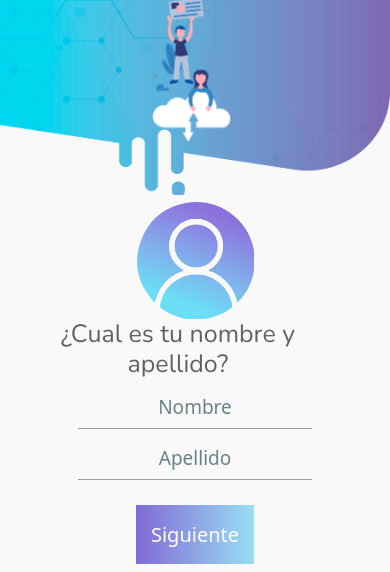
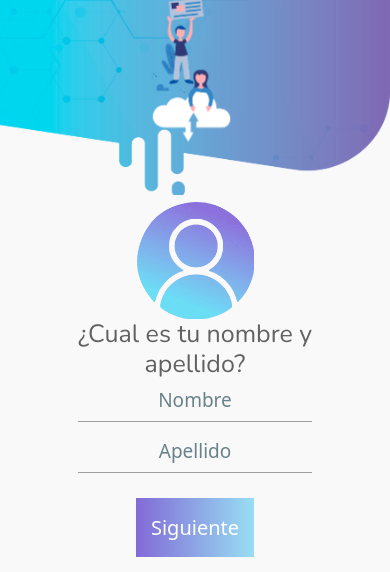
Before and after one commit to mateooliver/global, a website: page pages/02.html in a window 390 px wide. Shown: the top 572 px of the page. Drawn offline with nearby package versions, Linux system fonts and the light colour scheme.

Commit message:
texto desviado reparacion

```diff
--- a/css/style.css
+++ b/css/style.css
@@ -110,7 +110,6 @@ html{
         grid-template-rows: auto;
         justify-content: center;
         align-items: center;
-
     }
 
     /* componentes */
@@ -134,6 +133,10 @@ html{
     .nubes{
        display: none;
     }
+    .pregunta2{
+        margin: auto;
+    }
+
     /* texto al lado de los radius */
     .radiusText{
     font-family: 'Nunito';
--- a/css/styleResto.css
+++ b/css/styleResto.css
@@ -112,6 +112,7 @@ background-repeat: no-repeat;
 }
 
 .pregunta2{
+    margin: auto;
     max-width: 90%;
     font-family: 'Nunito';
     font-style: normal;
```
